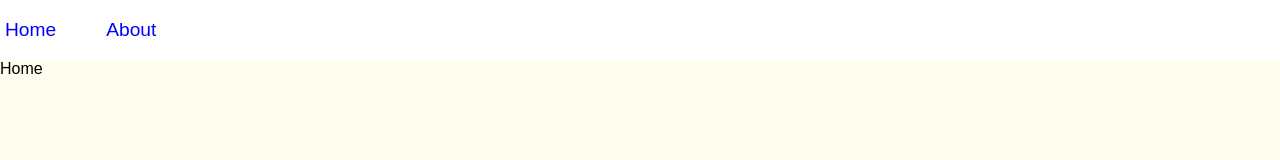
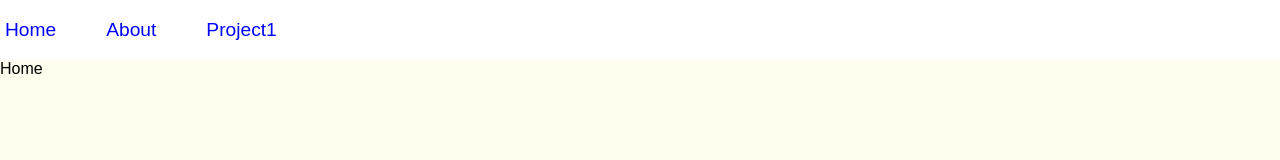
Before and after one commit to Nick-solich/react-project-based, a React (Create React App) app: page / in a window 1280 px wide. Shown: the top 160 px of the page. Built offline with nearby package versions, Linux system fonts and the light colour scheme.

Commit message:
Change Navbar to folder components

```diff
--- a/src/App.js
+++ b/src/App.js
@@ -1,39 +1,17 @@
 import './styles/App.css';
-import { Link , Route , Routes } from 'react-router-dom'
-import styled from 'styled-components';
+import { Route , Routes } from 'react-router-dom'
 import Home from './screens/Home';
 import About from './screens/About';
+import Navbar from './components/Navbar';
 
 function App() {
-  // Styled Component Section
-  const Navbar = styled.div`
-  background-color: white;
-  color: #FFFDED;
-  display: flex;
-  position: relative;
-  align-items: center;
-  height: 60px;
-  gap: 40px;
-  font-size: 1.2rem;
-  `
-  const linkStyle = {
-    margin: "5px",
-    textDecoration: "none",
-    color: 'blue'
-  };
-
   // Variable Section
-
-
-
   return (
     <>
-      <Navbar>
-        <Link to="/" style={linkStyle}>Home</Link>
-        <Link to="/about" style={linkStyle}>About</Link>
-      </Navbar>
+      <Navbar />
       <Routes>
         <Route path="/" element={<Home />} />
+        <Route path="/about" element={<About />} />
         <Route path="/about" element={<About />} />
       </Routes>
     </>
--- /dev/null
+++ b/src/components/Navbar.jsx
@@ -0,0 +1,34 @@
+import React from "react";
+import styled from "styled-components";
+import { Link } from "react-router-dom";
+export default function Navbar() {
+  // Styled Component Section
+  const Navbar = styled.div`
+    background-color: white;
+    color: #fffded;
+    display: flex;
+    position: relative;
+    align-items: center;
+    height: 60px;
+    gap: 40px;
+    font-size: 1.2rem;
+  `;
+  const linkStyle = {
+    margin: "5px",
+    textDecoration: "none",
+    color: "blue",
+  };
+  return (
+    <Navbar>
+      <Link to="/" style={linkStyle}>
+        Home
+      </Link>
+      <Link to="/about" style={linkStyle}>
+        About
+      </Link>
+      <Link to="/project1" style={linkStyle}>
+        Project1
+      </Link>
+    </Navbar>
+  );
+}
```
